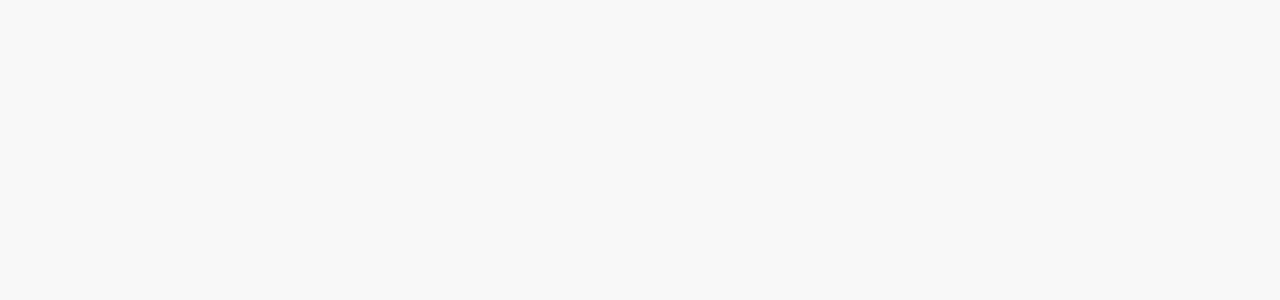
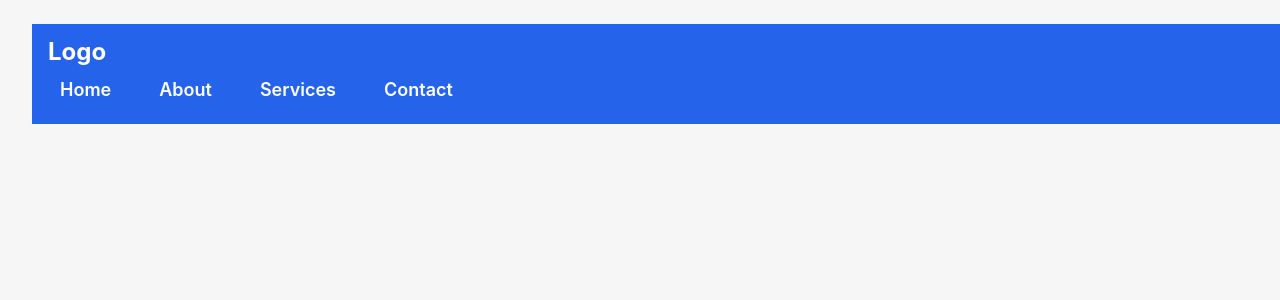
Before and after one commit to AMRWERY/Tailwind-Free-Components, a Vue app: page /navbar-fifteen in a window 1280 px wide. Before the commit this address had no page. Shown: the top 300 px of the page. Built offline with nearby package versions, Linux system fonts and the light colour scheme.

Commit message:
add new 3 navbar components

```diff
--- /dev/null
+++ b/src/components/layouts/navbar-fifteen.vue
@@ -0,0 +1,43 @@
+<template>
+    <nav class="fixed z-50 w-full px-4 py-3 text-white bg-blue-600">
+        <div class="flex items-center justify-between">
+            <a href="#" class="text-2xl font-bold">Logo</a>
+            <button class="text-white lg:hidden" @click="toggleMenu" aria-label="Toggle Menu">
+                <svg xmlns="http://www.w3.org/2000/svg" fill="none" viewBox="0 0 24 24" stroke-width="2"
+                    stroke="currentColor" class="w-6 h-6">
+                    <path stroke-linecap="round" stroke-linejoin="round" d="M4 6h16M4 12h16m-7 6h7" />
+                </svg>
+            </button>
+        </div>
+
+        <div :class="{
+            'hidden': !isMenuOpen,
+            'fixed inset-0 flex flex-col items-center justify-center bg-blue-700 bg-opacity-90': isMenuOpen,
+        }" class="lg:flex lg:items-center lg:static lg:bg-transparent lg:flex-row lg:space-x-6">
+            <a v-for="item in menuItems" :key="item.title" :href="item.route"
+                class="block px-3 py-2 text-lg font-semibold rounded-lg hover:bg-blue-800 lg:hover:bg-transparent">
+                {{ item.title }}
+            </a>
+            <button class="mt-4 text-lg text-white lg:hidden" @click="toggleMenu">
+                Close
+            </button>
+        </div>
+    </nav>
+</template>
+
+<script setup>
+import { ref } from 'vue';
+
+const isMenuOpen = ref(false);
+
+const toggleMenu = () => {
+    isMenuOpen.value = !isMenuOpen.value;
+};
+
+const menuItems = [
+    { title: 'Home', route: '/' },
+    { title: 'About', route: '/about' },
+    { title: 'Services', route: '/services' },
+    { title: 'Contact', route: '/contact' },
+];
+</script>
--- /dev/null
+++ b/src/components/layouts/navbar-fourteen.vue
@@ -0,0 +1,65 @@
+<template>
+    <nav class="relative px-4 py-3 text-white bg-blue-600">
+        <!-- Logo and Toggle Button -->
+        <div class="flex items-center justify-between">
+            <a href="#" class="text-2xl font-bold">Logo</a>
+            <button class="text-white lg:hidden" @click="toggleMenu" aria-label="Toggle Menu">
+                <svg xmlns="http://www.w3.org/2000/svg" fill="none" viewBox="0 0 24 24" stroke-width="2"
+                    stroke="currentColor" class="w-6 h-6">
+                    <path stroke-linecap="round" stroke-linejoin="round" d="M4 6h16M4 12h16m-7 6h7" />
+                </svg>
+            </button>
+        </div>
+
+        <!-- Slide-In Menu -->
+        <div :class="{
+            'translate-y-full opacity-0': !isMenuOpen,
+            'translate-y-0 opacity-100': isMenuOpen,
+        }"
+            class="fixed inset-0 z-50 flex flex-col items-center justify-center transition-all duration-300 ease-in-out bg-blue-700 bg-opacity-95 lg:hidden">
+            <button class="absolute text-2xl text-white top-4 right-4" @click="toggleMenu">
+                &times;
+            </button>
+            <ul class="space-y-6">
+                <li v-for="item in menuItems" :key="item.title" class="text-lg font-semibold hover:underline">
+                    <router-link :to="item.route" @click="toggleMenu">{{ item.title }}</router-link>
+                </li>
+            </ul>
+        </div>
+
+        <!-- Regular Navbar for Large Screens -->
+        <div class="hidden lg:flex lg:space-x-6 lg:items-center">
+            <router-link v-for="item in menuItems" :key="item.title" :to="item.route"
+                class="text-lg font-semibold hover:text-blue-300">
+                {{ item.title }}
+            </router-link>
+        </div>
+    </nav>
+</template>
+
+<script setup>
+import { ref } from "vue";
+
+// State for menu visibility
+const isMenuOpen = ref(false);
+
+// Toggle menu visibility
+const toggleMenu = () => {
+    isMenuOpen.value = !isMenuOpen.value;
+};
+
+// Navbar menu items
+const menuItems = [
+    { title: "Home", route: "/" },
+    { title: "About", route: "/about" },
+    { title: "Services", route: "/services" },
+    { title: "Contact", route: "/contact" },
+];
+</script>
+
+<style scoped>
+/* Optional for smooth scrolling effects */
+body {
+    overflow: hidden;
+}
+</style>
--- /dev/null
+++ b/src/components/layouts/navbar-thirteen.vue
@@ -0,0 +1,47 @@
+<template>
+    <nav class="relative px-4 py-3 text-white bg-blue-600">
+        <!-- Logo and Toggle Button -->
+        <div class="flex items-center justify-between">
+            <a href="#" class="text-2xl font-bold">Logo</a>
+            <button class="text-white lg:hidden" @click="toggleMenu" aria-label="Toggle Menu">
+                <svg xmlns="http://www.w3.org/2000/svg" fill="none" viewBox="0 0 24 24" stroke-width="2"
+                    stroke="currentColor" class="w-6 h-6">
+                    <path stroke-linecap="round" stroke-linejoin="round" d="M4 6h16M4 12h16m-7 6h7" />
+                </svg>
+            </button>
+        </div>
+
+        <!-- Collapsible Overlay Menu -->
+        <div :class="{
+            'hidden': !isMenuOpen,
+            'fixed inset-0 flex flex-col items-center justify-center bg-blue-700 bg-opacity-90 z-50': isMenuOpen,
+        }" class="lg:flex lg:items-center lg:static lg:bg-transparent lg:z-auto lg:flex-row lg:space-x-6">
+            <a v-for="item in menuItems" :key="item.title" :href="item.route"
+                class="block px-3 py-2 text-lg font-semibold rounded-lg hover:bg-blue-800 lg:hover:bg-transparent lg:text-white">
+                {{ item.title }}
+            </a>
+
+            <!-- Close Button for Small Screens -->
+            <button class="mt-4 text-lg text-white lg:hidden" @click="toggleMenu">
+                Close
+            </button>
+        </div>
+    </nav>
+</template>
+
+<script setup>
+import { ref } from "vue";
+
+const isMenuOpen = ref(false);
+
+const toggleMenu = () => {
+    isMenuOpen.value = !isMenuOpen.value;
+};
+
+const menuItems = [
+    { title: "Home", route: "/" },
+    { title: "About", route: "/about" },
+    { title: "Services", route: "/services" },
+    { title: "Contact", route: "/contact" },
+];
+</script>
--- a/src/router/index.js
+++ b/src/router/index.js
@@ -692,6 +692,21 @@ const router = createRouter({
       name: "navbar-twelve",
       component: () => import("../components/layouts/navbar-twelve.vue"),
     },
+    {
+      path: "/navbar-thirteen",
+      name: "navbar-thirteen",
+      component: () => import("../components/layouts/navbar-thirteen.vue"),
+    },
+    {
+      path: "/navbar-fourteen",
+      name: "navbar-fourteen",
+      component: () => import("../components/layouts/navbar-fourteen.vue"),
+    },
+    {
+      path: "/navbar-fifteen",
+      name: "navbar-fifteen",
+      component: () => import("../components/layouts/navbar-fifteen.vue"),
+    },
 
     //carousel
     {
--- a/src/views/Home.vue
+++ b/src/views/Home.vue
@@ -467,6 +467,9 @@ const layouts = ref([
   { title: 'NavbarTen', route: '/navbar-ten' },
   { title: 'navbar-eleven', route: '/navbar-eleven' },
   { title: 'navbar-twelve', route: '/navbar-twelve' },
+  { title: 'navbar-thirteen', route: '/navbar-thirteen' },
+  { title: 'navbar-fourteen', route: '/navbar-fourteen' },
+  { title: 'navbar-fifteen', route: '/navbar-fifteen' },
 ])
 
 const carousels = ref([
```
